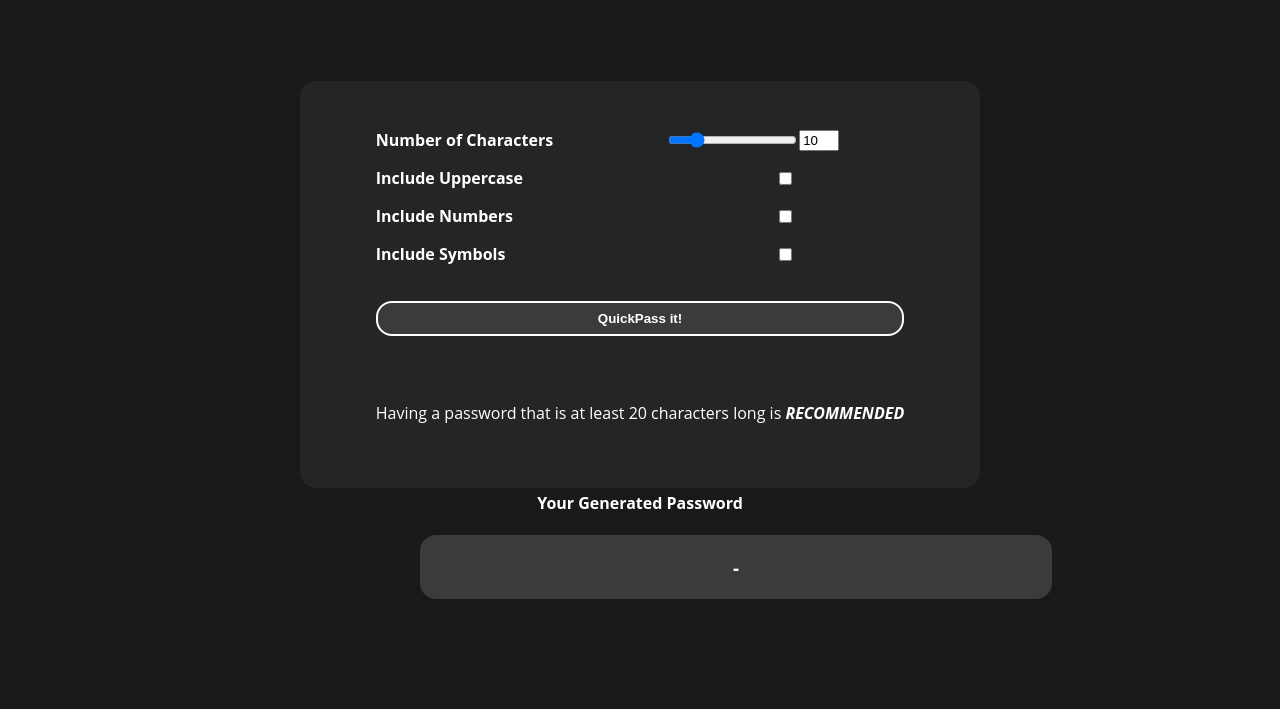
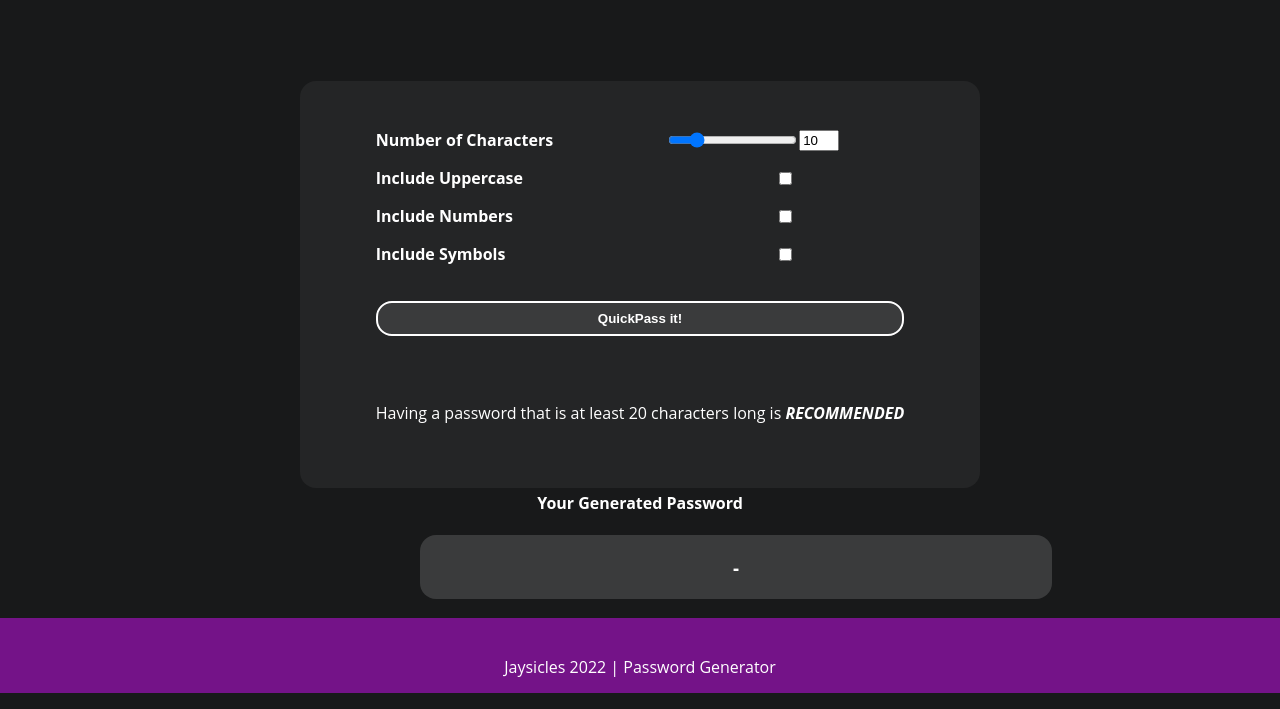
Before and after one commit to Jaysicles/QuickPass, a plain HTML site: page index.html in a window 1280 px wide. Shown: the part 91-800 px from the top of the page. Drawn offline with Linux system fonts and the light colour scheme.

Commit message:
Add footer, footer css

```diff
--- a/css/index.css
+++ b/css/index.css
@@ -155,3 +155,14 @@ label {
 .btn:hover {
     background-color: var(--colour-gray-1);
 }
+
+footer {
+    background-color: var(--colour-purple-1);
+    height: 75px;
+    text-align: center;
+    font-family: var(--font-family-2);
+}
+
+footer.p {
+    margin-top: 20px;
+}
--- a/index.html
+++ b/index.html
@@ -49,5 +49,10 @@
         <h3 class="password-display" id="pass-display">-</h3>
     </div>
 </body>
+<footer>
+    <br>
+    <p>Jaysicles 2022 | Password Generator</p>
+</footer>
+
 
 </html>
```
Also changed, not shown: css/img/quickpass.png.
